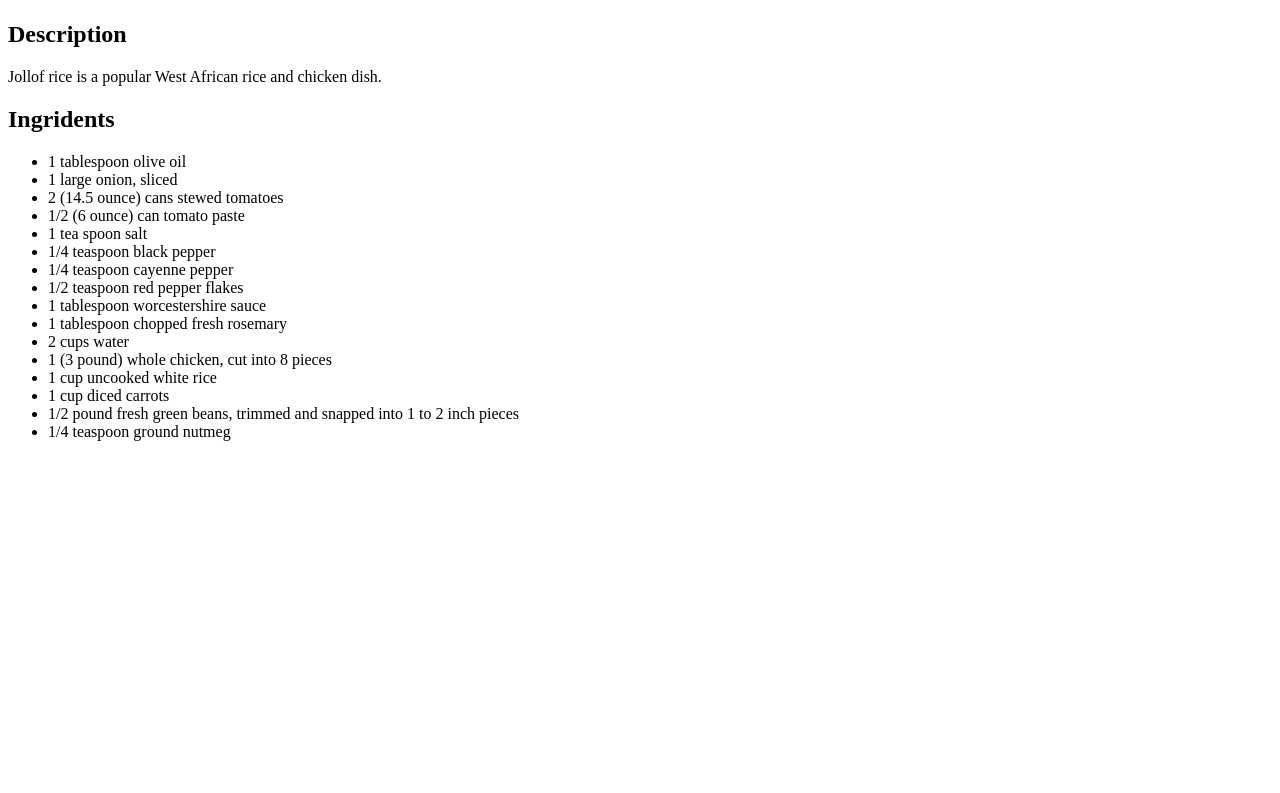
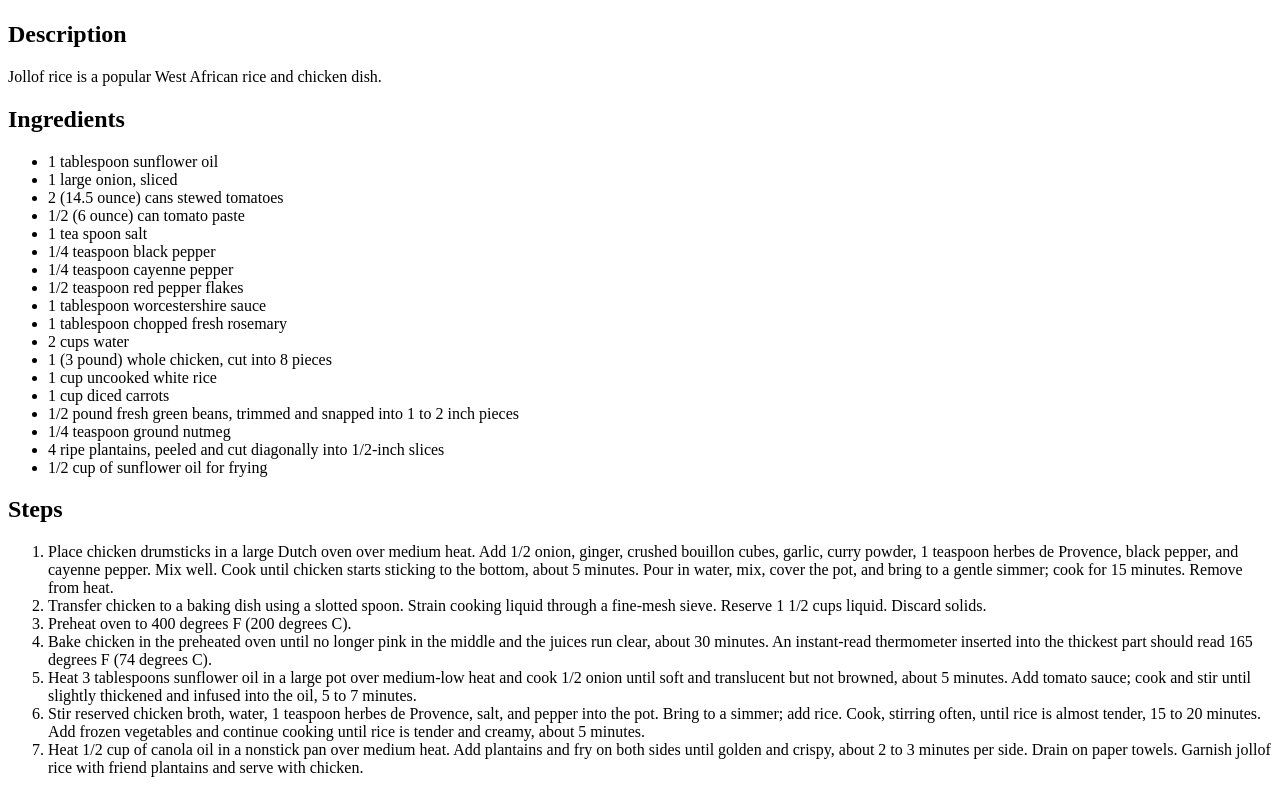
Before and after one commit to abidemielesho/odin-recipes, a plain HTML site: page recipes/jollofRice.html in a window 1280 px wide. Shown: the part 383-1176 px from the top of the page. Before the commit the page ends 840 px from the top, so only its background shows below. Drawn offline with Linux system fonts and the light colour scheme.

Commit message:
Modified  ingredients list & added steps for cooking

```diff
--- a/recipes/jollofRice.html
+++ b/recipes/jollofRice.html
@@ -11,9 +11,9 @@
    <img src="https://images.media-allrecipes.com/userphotos/8992388.jpg" alt="A plate of Jollof rice">
    <h2>Description</h2>
    Jollof rice is a popular West African rice and chicken dish.
-   <h2>Ingridents</h2>
+   <h2>Ingredients</h2>
    <ul>
-    <li>1 tablespoon olive oil</li>
+    <li>1 tablespoon sunflower oil</li>
     <li>1 large onion, sliced</li>
     <li>2 (14.5 ounce) cans stewed tomatoes</li>
     <li>1/2 (6 ounce) can tomato paste</li>
@@ -29,6 +29,19 @@
     <li>1 cup diced carrots</li>
     <li>1/2 pound fresh green beans, trimmed and snapped into 1 to 2 inch pieces</li>
     <li>1/4 teaspoon ground nutmeg</li>
+    <li>4 ripe plantains, peeled and cut diagonally into 1/2-inch slices</li>
+    <li>1/2 cup of sunflower oil for frying</li>
    </ul>
+   <h2>Steps</h2>
+   <ol>
+    <li>Place chicken drumsticks in a large Dutch oven over medium heat. Add 1/2 onion, ginger, crushed bouillon cubes, garlic, curry powder, 1 teaspoon herbes de Provence, black pepper, and cayenne pepper. Mix well. Cook until chicken starts sticking to the bottom, about 5 minutes. Pour in water, mix, cover the pot, and bring to a gentle simmer; cook for 15 minutes. Remove from heat.</li>
+    <li>Transfer chicken to a baking dish using a slotted spoon. Strain cooking liquid through a fine-mesh sieve. Reserve 1 1/2 cups liquid. Discard solids.</li>
+    <li>Preheat oven to 400 degrees F (200 degrees C).</li>
+    <li>Bake chicken in the preheated oven until no longer pink in the middle and the juices run clear, about 30 minutes. An instant-read thermometer inserted into the thickest part should read 165 degrees F (74 degrees C).</li>
+    <li>Heat 3 tablespoons sunflower oil in a large pot over medium-low heat and cook 1/2 onion until soft and translucent but not browned, about 5 minutes. Add tomato sauce; cook and stir until slightly thickened and infused into the oil, 5 to 7 minutes.
+    <li>Stir reserved chicken broth, water, 1 teaspoon herbes de Provence, salt, and pepper into the pot. Bring to a simmer; add rice. Cook, stirring often, until rice is almost tender, 15 to 20 minutes. Add frozen vegetables and continue cooking until rice is tender and creamy, about 5 minutes.</li>
+    <li>Heat 1/2 cup of canola oil in a nonstick pan over medium heat. Add plantains and fry on both sides until golden and crispy, about 2 to 3 minutes per side. Drain on paper towels. Garnish jollof rice with friend plantains and serve with chicken.</li>
+    </li>
+   </ol>
 </body>
 </html>
```
